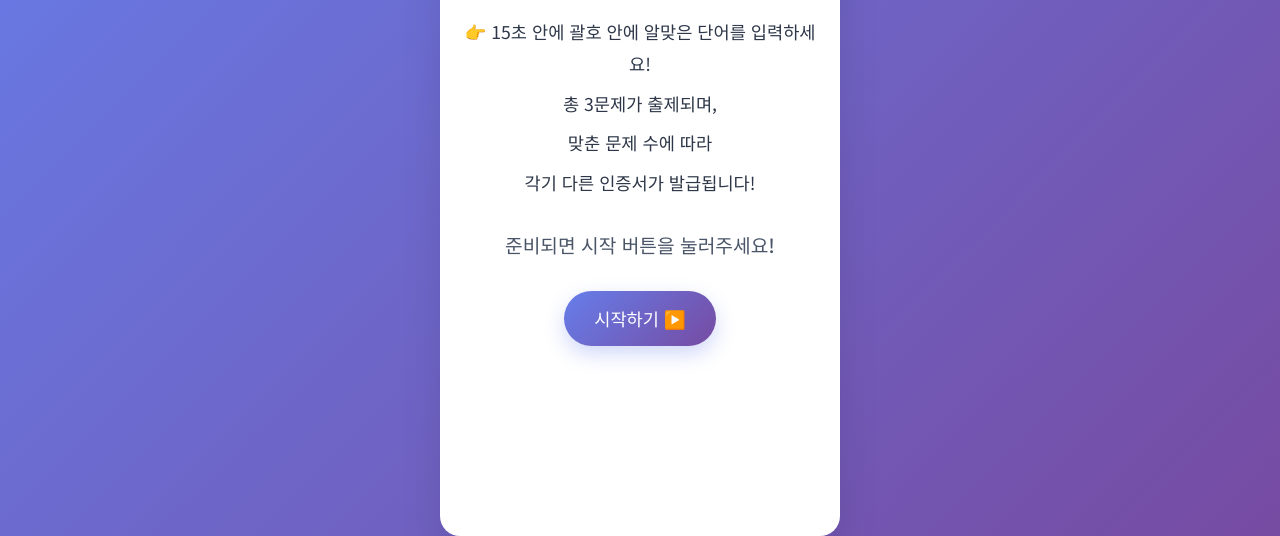
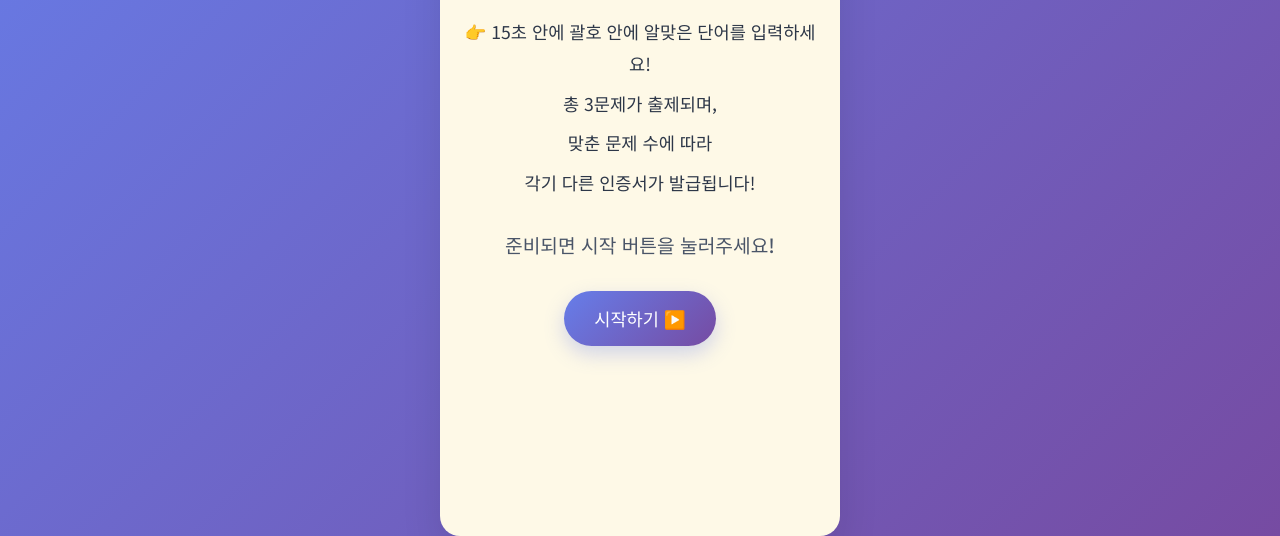
Before and after one commit to ocean82774-creator/biblegame, a plain HTML site: page index.html in a window 1280 px wide. Shown: the part 264-800 px from the top of the page. Drawn offline with Linux system fonts and the light colour scheme.

Commit message:
1st.수정

```diff
--- a/style.css
+++ b/style.css
@@ -19,7 +19,7 @@ body {
     max-width: 400px;
     height: 100vh;
     max-height: 800px;
-    background: white;
+    background: #fef9e7;
     border-radius: 20px;
     box-shadow: 0 20px 40px rgba(0, 0, 0, 0.1);
     position: relative;
```
